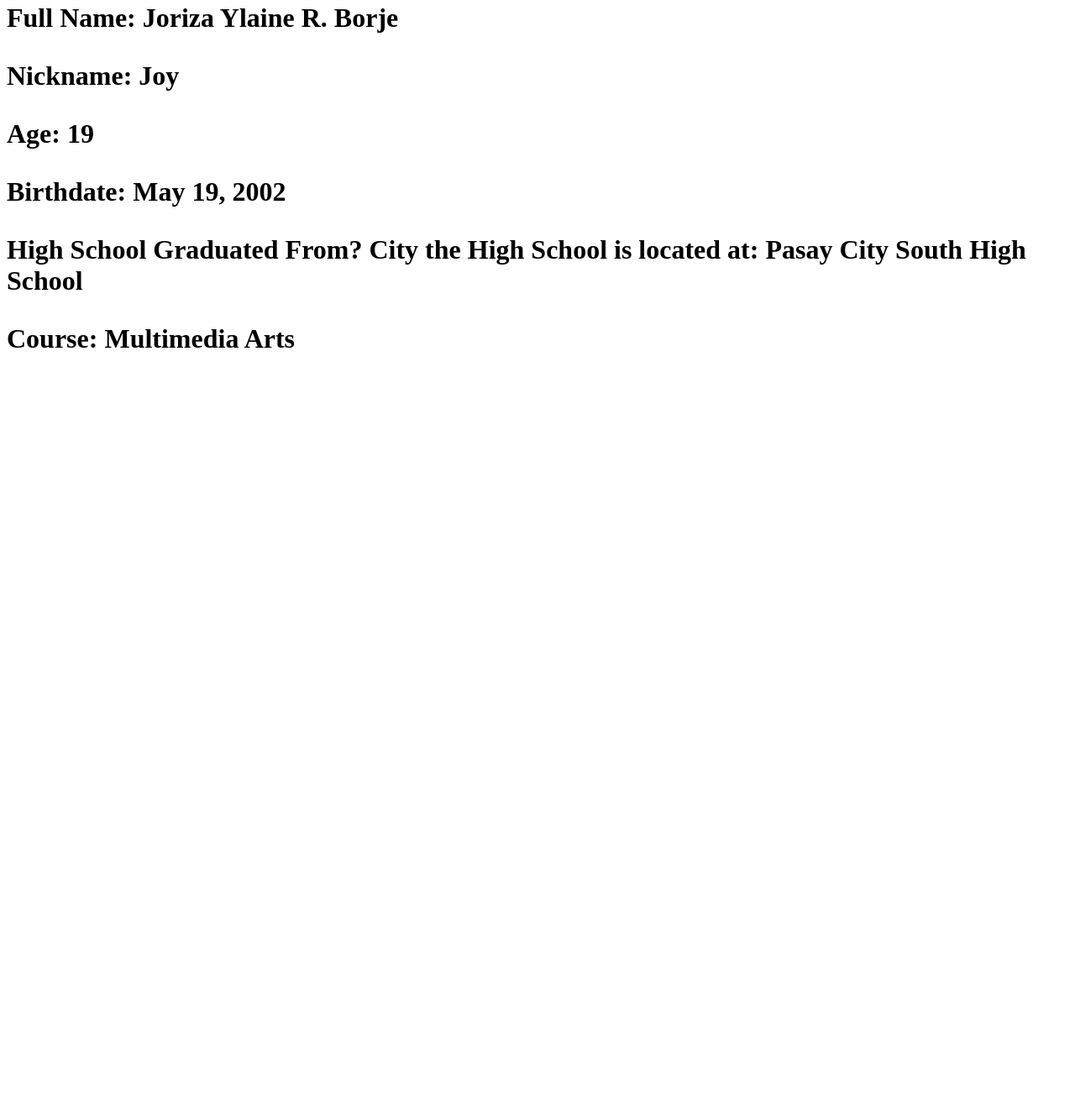
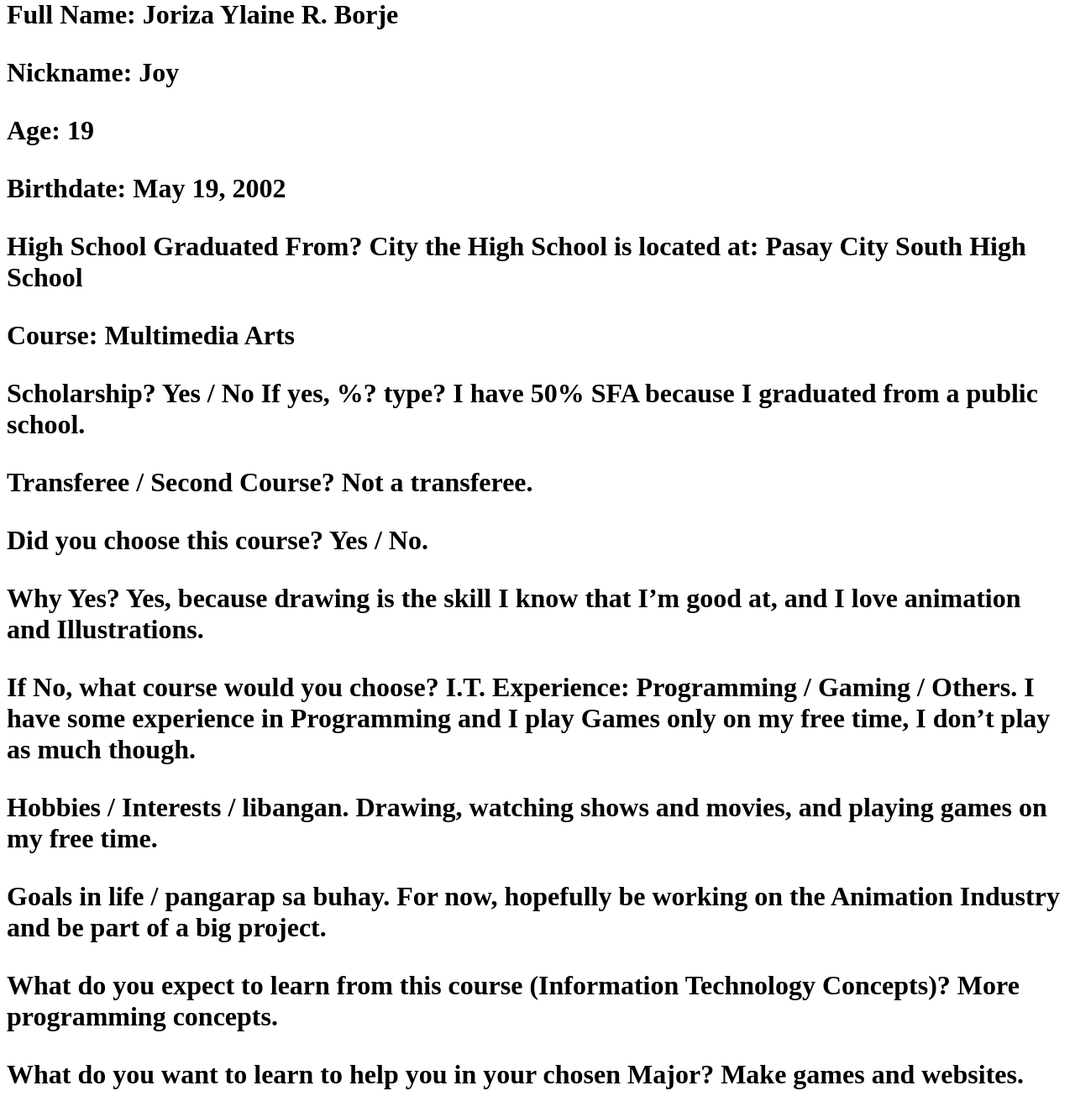
Before and after one commit to JorizaYlaineBorje/apcjborje.github.io, a plain HTML site: page index.html in a window 1280 px wide. Shown: the part 405-1735 px from the top of the page at 84% size. Before the commit the page ends 859 px from the top, so only its background shows below. Drawn offline with Linux system fonts and the light colour scheme.

Commit message:
Update index.html

```diff
--- a/index.html
+++ b/index.html
@@ -1,17 +1,24 @@
-# apcjborje.github.io
+
 <html>
-  <head></head>
-  </body>
+
 <img src="https://static.tvtropes.org/pmwiki/pub/images/hoppopandlock.jpg" width="500" alt="craezy old frog">
-
-    <h1>
-      Full Name: Joriza Ylaine R. Borje
+<h1> Full Name: Joriza Ylaine R. Borje
 <p>Nickname: Joy</p>
 <p>Age: 19</p>
 <p>Birthdate: May 19, 2002</p>
 <p>High School Graduated From? City the High School is located at: Pasay City South High School</p>
 <p>Course: Multimedia Arts</p>
+<p>Scholarship? Yes / No If yes, %? type? I have 50% SFA because I graduated from a public school.</p>
+<p>Transferee / Second Course? Not a transferee.</p>
+<p>Did you choose this course? Yes / No. </p>
+<p>Why Yes? Yes, because drawing is the skill I know that I’m good at, and I love animation and Illustrations. </p>
+<p>If No, what course would you choose?
+I.T. Experience: Programming / Gaming / Others. I have some experience in Programming and I play Games only on my free time, I don’t play as much though.</p>
+<p>Hobbies / Interests / libangan. Drawing, watching shows and movies, and playing games on my free time.</p>
+<p>Goals in life / pangarap sa buhay. For now, hopefully be working on the Animation Industry and be part of a big project.</p>
+<p>What do you expect to learn from this course (Information Technology Concepts)? More programming concepts.</p>
+<p>What do you want to learn to help you in your chosen Major? Make games and websites.</p>
 
 </h1>
-  </body>
-</hmtl>
+
+</html>
```
Lines whose indentation alone changed are shown as unchanged.
